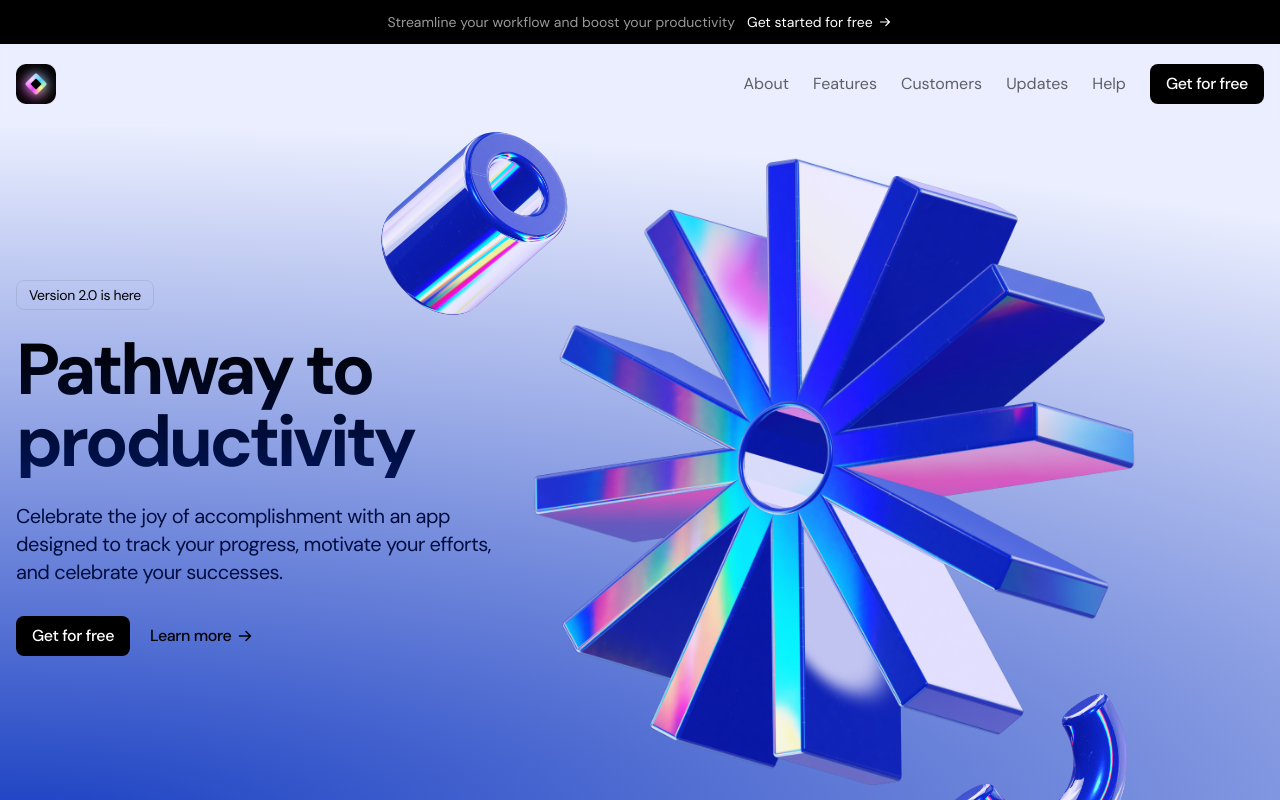
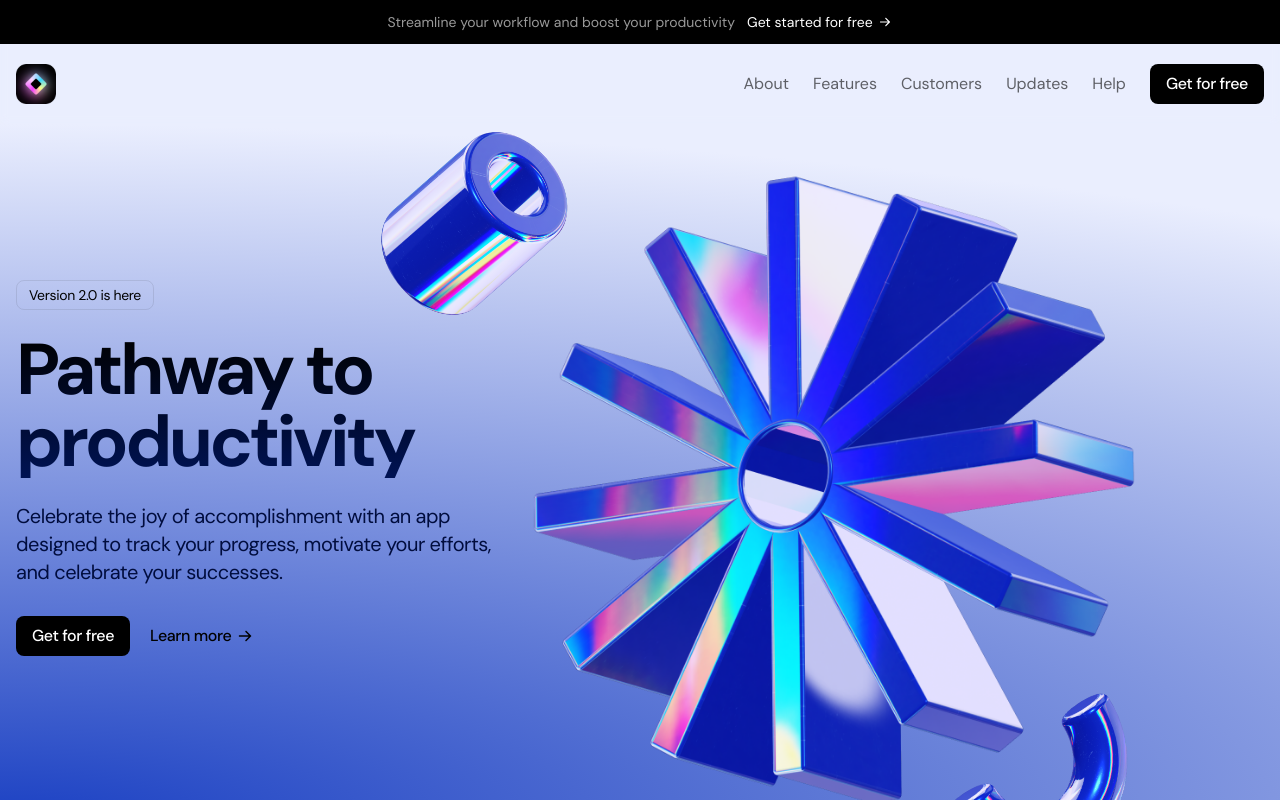
Before and after one commit to usmansbk/saas-landing-example-light, a Next.js app: page / in a window 1280 px wide. Shown: the top 800 px of the page. Built offline with nearby package versions, Linux system fonts and the light colour scheme.

Commit message:
animte cog

```diff
--- a/src/app/sections/Hero.tsx
+++ b/src/app/sections/Hero.tsx
@@ -35,6 +35,15 @@ export default function Hero() {
               src={cogImage.src}
               alt="Cog image"
               className="md:absolute md:h-full md:w-auto md:max-w-none md:-left-6 lg:left-0"
+              animate={{
+                translateY: [-30, 30],
+              }}
+              transition={{
+                duration: 5,
+                repeat: Infinity,
+                repeatType: "mirror",
+                ease: "easeInOut",
+              }}
             />
             <Image
               src={cylinderImage}
```
